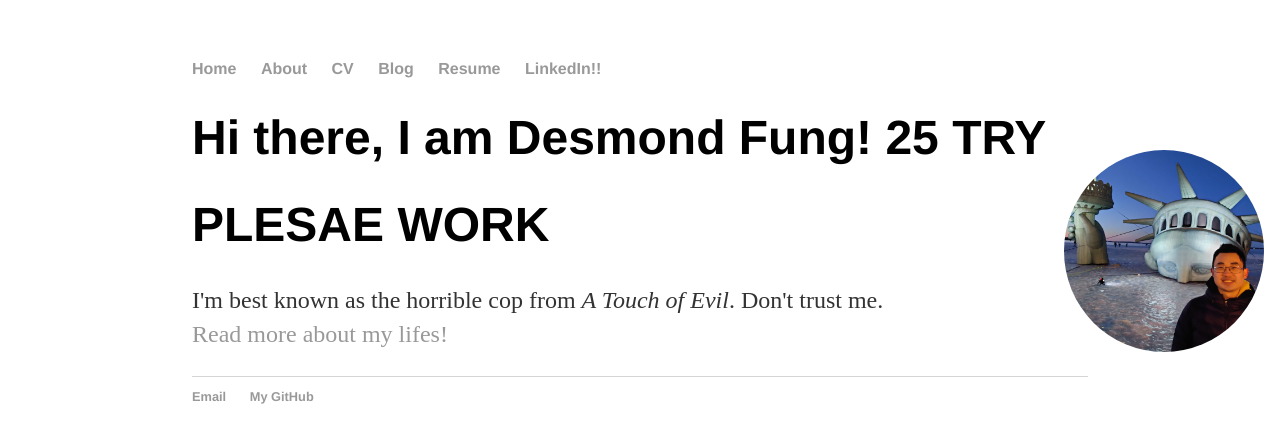
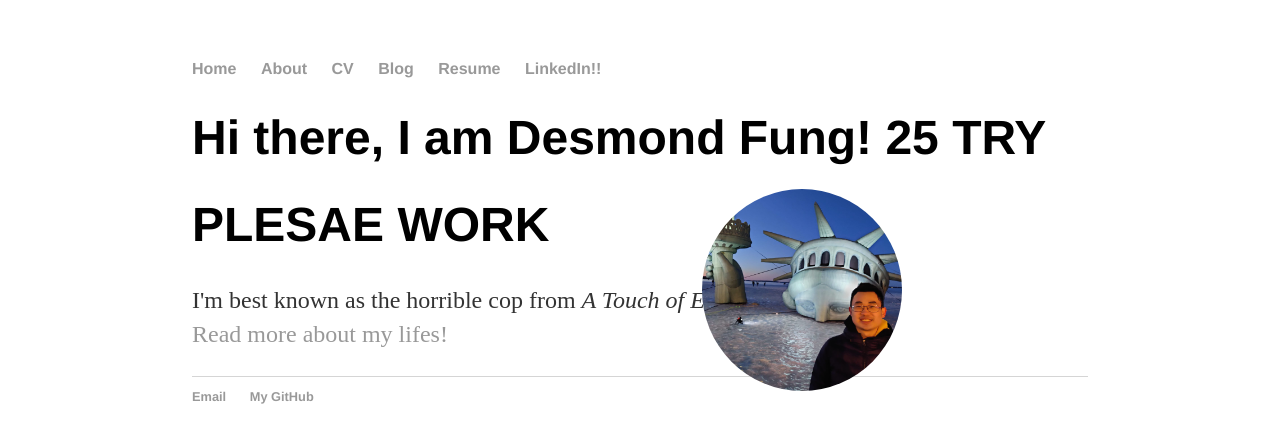
Before and after one commit to ddhangdd/ddhangdd.github.io, a Jekyll site: the page built from index.html, in a window 1280 px wide. Shown: the top 443 px of the page. Built offline with Jekyll 4.4.1, drawn with Linux system fonts in a browser that asks for light colours.

Commit message:
Update main.css

```diff
--- a/css/main.css
+++ b/css/main.css
@@ -27,8 +27,8 @@ h1 {
 
 .topleft {
   position: fixed;
-  top: 150px;
-  right: 16px;
+  top: 5cm;
+  right: 10cm;
 }
 
 p {
```
